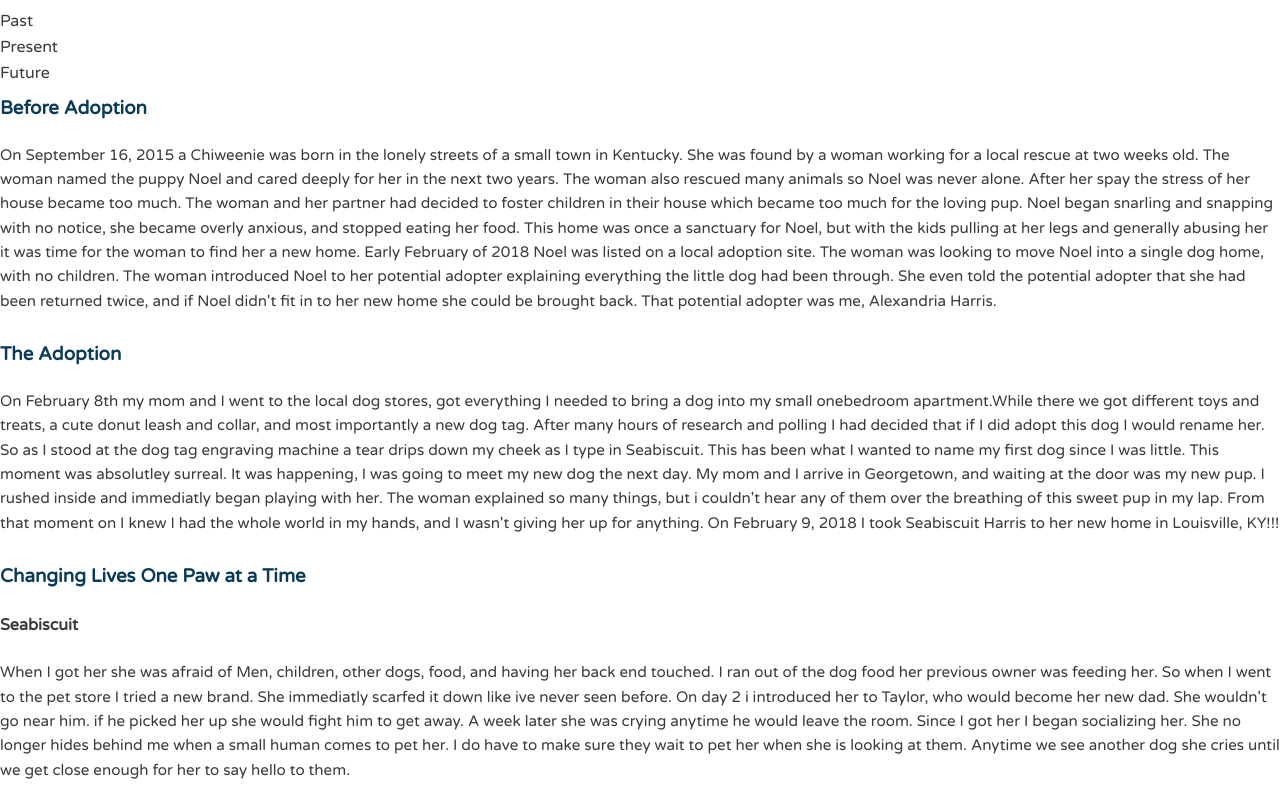
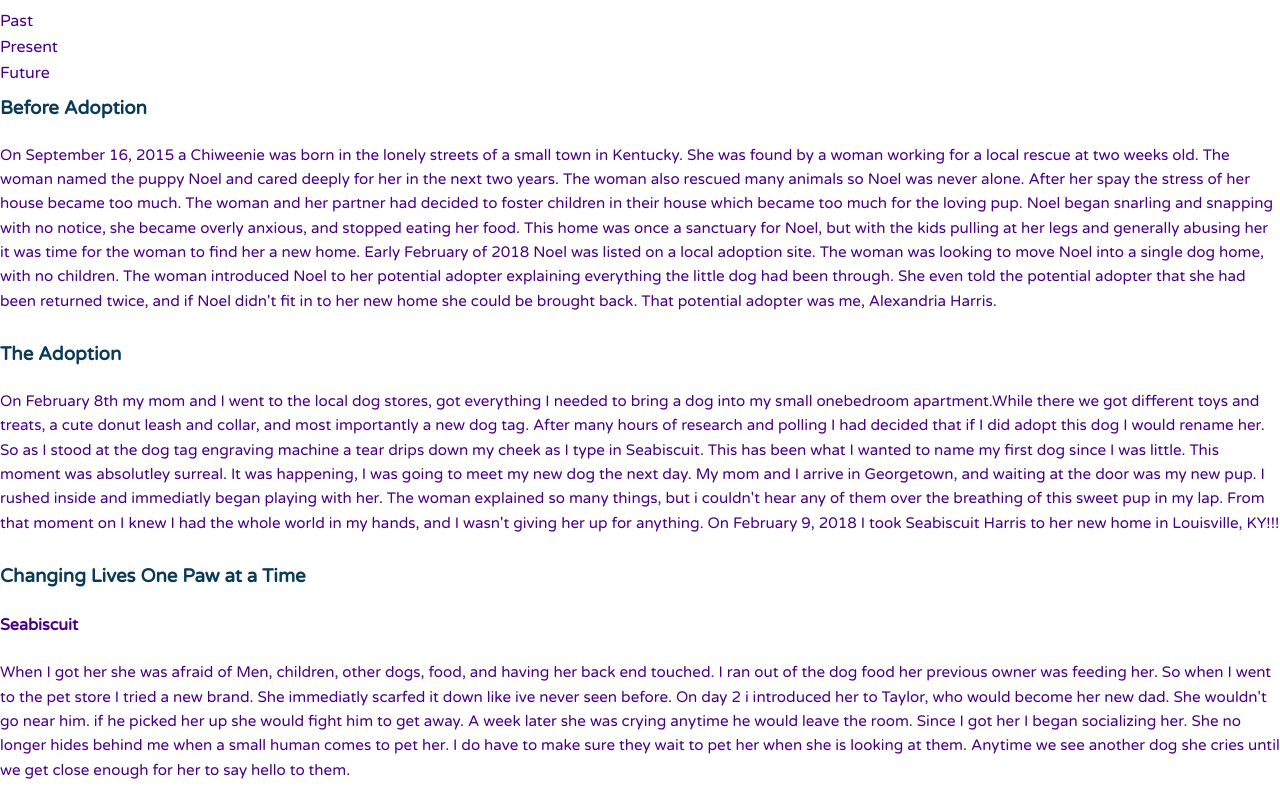
Before and after one commit to XandiHarris/Seabiscuit_Practice_Project, a plain HTML site: page seabiscuit.html in a window 1280 px wide. Shown: the part 151-941 px from the top of the page. Drawn offline with Linux system fonts and the light colour scheme.

Commit message:
color change

```diff
--- a/css_files/seabiscuit.css
+++ b/css_files/seabiscuit.css
@@ -9,7 +9,7 @@
 body {
 	font-family: 'Varela Round', sans-serif;
 	line-height: 1.6;
-	color: #3a3a3a;
+	color: #4b0082;
 }
 
 p {
```
